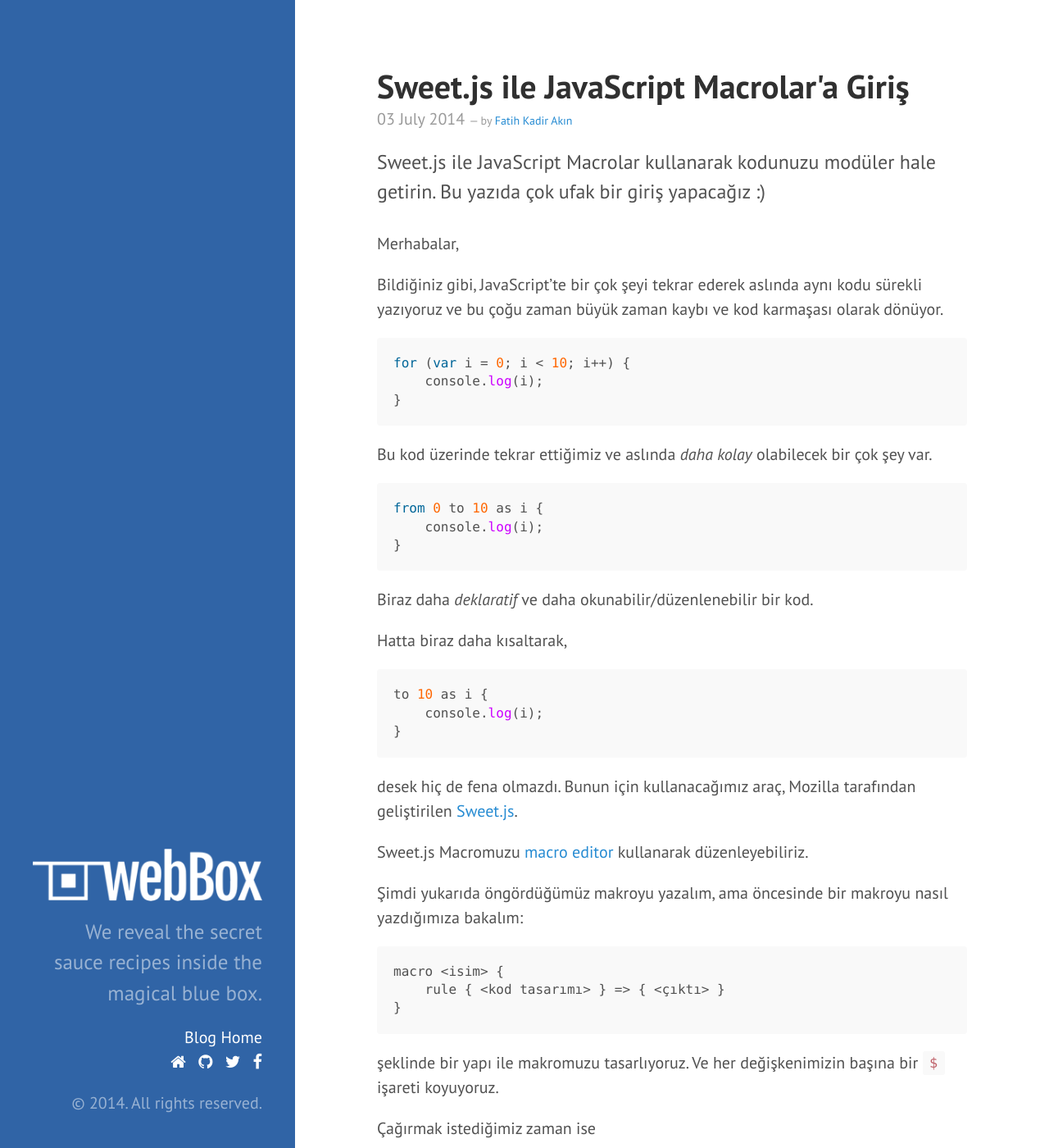
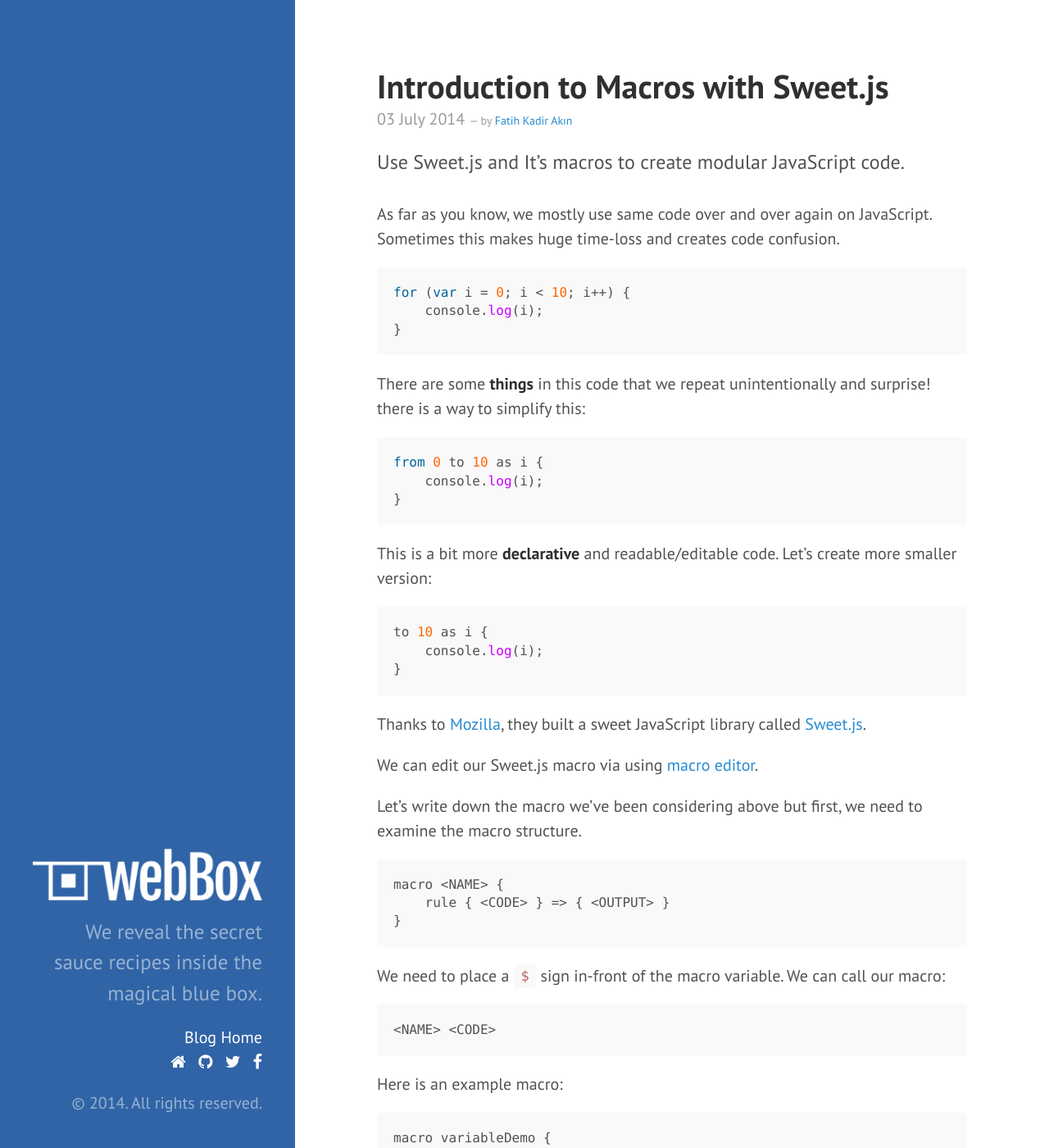
Before and after one commit to digideskio/webbox-blog, a Jekyll site: the page built from _posts/2014-07-03-sweet-js-ile-javascript-macrolar.md, in a window 1280 px wide and 1400 px high. Shown: the whole window at 82% size. Built offline with Jekyll 4.4.1, drawn with Linux system fonts in a browser that asks for light colours; nearby versions of some CDN libraries; Markdown is read by kramdown in place of the engine named in the settings; comment, search, counter and statistics services are not loaded; some of the changed text lies outside the part shown.

Commit message:
tr -> en translition / sweet.js article

````diff
--- a/_posts/2014-07-03-sweet-js-ile-javascript-macrolar.md
+++ b/_posts/2014-07-03-sweet-js-ile-javascript-macrolar.md
@@ -1,18 +1,17 @@
 ---
-title: Sweet.js ile JavaScript Macrolar'a Giriş
+title: Introduction to Macros with Sweet.js
 layout: post
 published: true
 abstract: |
-  Sweet.js ile JavaScript Macrolar kullanarak kodunuzu modüler hale getirin. Bu yazıda çok ufak bir giriş yapacağız :)
+  Use Sweet.js and It’s macros to create modular JavaScript code.
 writer:
   name: Fatih Kadir Akın
   url: http://twitter.com/fkadev
 
 ---
 
-Merhabalar,
-
-Bildiğiniz gibi, JavaScript'te bir çok şeyi tekrar ederek aslında aynı kodu sürekli yazıyoruz ve bu çoğu zaman büyük zaman kaybı ve kod karmaşası olarak dönüyor.
+As far as you know, we mostly use same code over and over again on JavaScript.
+Sometimes this makes huge time-loss and creates code confusion.
 
 ```javascript
 for (var i = 0; i < 10; i++) {
@@ -20,7 +19,8 @@
 }
 ```
 
-Bu kod üzerinde tekrar ettiğimiz ve aslında *daha kolay* olabilecek bir çok şey var.
+There are some **things** in this code that we repeat unintentionally and
+surprise! there is a way to simplify this:
 
 ```javascript
 from 0 to 10 as i {
@@ -28,9 +28,8 @@
 }
 ```
 
-Biraz daha *deklaratif* ve daha okunabilir/düzenlenebilir bir kod.
-
-Hatta biraz daha kısaltarak,
+This is a bit more **declarative** and readable/editable code. Let’s create
+more smaller version:
 
 ```javascript
 to 10 as i {
@@ -38,47 +37,47 @@
 }
 ```
 
-desek hiç de fena olmazdı. Bunun için kullanacağımız araç, Mozilla tarafından geliştirilen [Sweet.js][1].
+Thanks to [Mozilla][0], they built a sweet JavaScript library called [Sweet.js][1].
 
-Sweet.js Macromuzu [macro editor][2] kullanarak düzenleyebiliriz.
+We can edit our Sweet.js macro via using [macro editor][2].
 
-Şimdi yukarıda öngördüğümüz makroyu yazalım, ama öncesinde bir makroyu nasıl yazdığımıza bakalım:
+Let’s write down the macro we've been considering above but first, we need to
+examine the macro structure.
 
 ```javascript
-macro <isim> {
-    rule { <kod tasarımı> } => { <çıktı> }
+macro <NAME> {
+    rule { <CODE> } => { <OUTPUT> }
 }
 ```
 
-şeklinde bir yapı ile makromuzu tasarlıyoruz. Ve her değişkenimizin başına bir `$` işareti koyuyoruz.
+We need to place a `$` sign in-front of the macro variable. We can call our
+macro:
 
-Çağırmak istediğimiz zaman ise
+    <NAME> <CODE>
 
-    <isim> <kod tasarımı>
-
-diyerek makromuzu çağırıyoruz.
+Here is an example macro:
 
 ```javascript
-macro degisken {
+macro variableDemo {
     rule { $x } => { var $x; }
 }
 ```
 
-Bu makroyu şu şekilde kullandığımızda:
+and usage:
 
 ```javascript
-degisken x = 10
+variableDemo x = 10
 ```
 
-aşağıdaki sonucu elde edeceğiz:
+this will produce:
 
 ```javascript
-var x = 10;
+var variableDemo = 10;
 ```
 
-## Makro Tasarımı
+## Design of Macro
 
-Tabii bu çok basit bir örnek, şimdi yukarıda kurguladığımız `for` makrosunu deneyelim:
+Let’s try to design a macro with `for`
 
 ```javascript
 to 10 as index {
@@ -86,13 +85,14 @@
 }
 ```
 
-Yukarıdaki örneğin aşağıdaki tasarım şablonuna denk geldiğini hissedebilirsiniz:
+call it:
 
 ```javascript
 to $value as $index $code
 ```
 
-Bu noktada `$value` değeri `10`, `$index` olarak `index` ve `$code` olarak `{ console.log(index); }` vermiş oluyoruz. O halde hemen makromuzu yazalım:
+In this point, `$value` is `10`, `$index` is `index` and `$code` is
+ `{ console.log(index); }`. Let’s write down our macro:
 
 ```javascript
 macro to {
@@ -102,7 +102,7 @@
 }
 ```
 
-`...` yazdığımız yere, bu makronun tam olarak neyi karşıladığını yazalım;
+`...` used as a **placeholder** and holds the code below;
 
 ```javascript
 macro to {
@@ -112,7 +112,7 @@
 }
 ```
 
-Artık bir makroya sahibiz:
+Well, we have a macro to use :)
 
 ```javascript
 to 30 as i {
@@ -128,11 +128,9 @@
 }
 ```
 
-şeklinde bir çıktı sağlamış olacağız.
+Let’s extend this macra a little bir and add another design to it.
 
-Şimdi bu makroyu biraz daha genişletelim ve yeni bir tasarım daha ekleyelim,
-
-Bu kez tasarımda başlangıç değerini de verelim. Yani
+Right now, let’s set the **initial value**;
 
 ```javascript
 to 30 start from 10 as i {
@@ -140,7 +138,7 @@
 }
 ```
 
-yazdığımızda döngü `10`dan başlasın:
+this means, loop will start from `10`.
 
 ```javascript
 macro to {
@@ -154,7 +152,7 @@
 }
 ```
 
-Şimdi `to` makrosu iki farklı tasarıma farklı şekilde cevap verebiliyor hale geldi.
+Now, `to` will respond to two different designs in two different ways.
 
 ```javascript
 to 30 start from 10 as i {
@@ -170,21 +168,20 @@
 }
 ```
 
-çıktısı alacağız.
 
-## Makroların Birlikte Kullanımı
+## Using / Merging Macros
 
-Sweet.js'in güzel bir tarafı da şu ki, **bir makro diğer bir makroyu kullanabiliyor.**
+One of the best parts of Sweet.js that **a macro can use/call other macro**.
 
-Şimdi hemen bunu yukarıdaki örneği geliştirerek yapalım:
+Lets extend an example above;
 
-`to 30 start from 10 as i` gibi bir şablon daha da güzel hale getirilebilir:
+`to 30 start from 10 as i` we need to polish this a bit:
 
 ```javascript
 from 10 to 30 as index
 ```
 
-dersek, daha okunabilir bir hale gelecek gibi görünüyor. O halde bir `from` makrosu yazmamız gerekecek.
+more readable. This means we need to create a `from` macro!
 
 ```javascript
 macro from {
@@ -192,7 +189,7 @@
 }
 ```
 
-Bu makroyla yukarıdaki şablonu tanımlamış olduk, şimdi bu makro içerisinden `to` makrosunu uyandıralım:
+Let’s plug `to` macro to our `from` macro.
 
 ```javascript
 macro from {
@@ -202,9 +199,9 @@
 }
 ```
 
-dediğimizde, `from` makrosu, `to` makrosunu da çağırmış olacak.
+`from` macro will also call `to` :)
 
-Bütün olarak aşağıdaki kodu deneyelim:
+Let’s try the code below:
 
 ```javascript
 macro from {
@@ -243,12 +240,19 @@
 }
 ```
 
-Bu şekilde yeni bir döngü sağlayan makro oluşturmuş olduk.
+Now, we have created a macro which provides a custom loop mechanism.
 
-[Sweet.js][1] çok daha detaylı bir makro kütüphanesi ve bu anlamda detaylıca incelemeniz çok faydalı olacaktır. Makro kullanımlarında **tekrarlar, şablonlar, 'hijyen', `infix`** gibi konuları detaylıca incelemek için [http://sweetjs.org/doc/main/sweet.html][3] adresine göz atmanız son derece faydalı olur :)
+[Sweet.js][1] is highly details macro library. That would be really helpful
+if you check and read it. If you want to know more about **repetition,
+patterns, hygiene** or `infix` please take a look at
+[http://sweetjs.org/doc/main/sweet.html][3]
 
-Vaktim olursa ikinci kısmını da yazmayı planlıyorum :)
+If I can find more time, I'm planning to write more about this topic in the
+future!
 
+
+
+[0]: www.mozilla.org
 [1]: http://sweetjs.org
 [2]: http://sweetjs.org/browser/editor.html
 [3]: http://sweetjs.org/doc/main/sweet.html
````
Also changed, not shown: other parts of _posts/2014-07-03-sweet-js-ile-javascript-macrolar.md (+2 -2 lines), _posts/2014-05-30-js-istanbul-001-in-a-bytesize.md (renamed from _posts/2014-05-30-video-test-post.md, +3 -2 lines).
